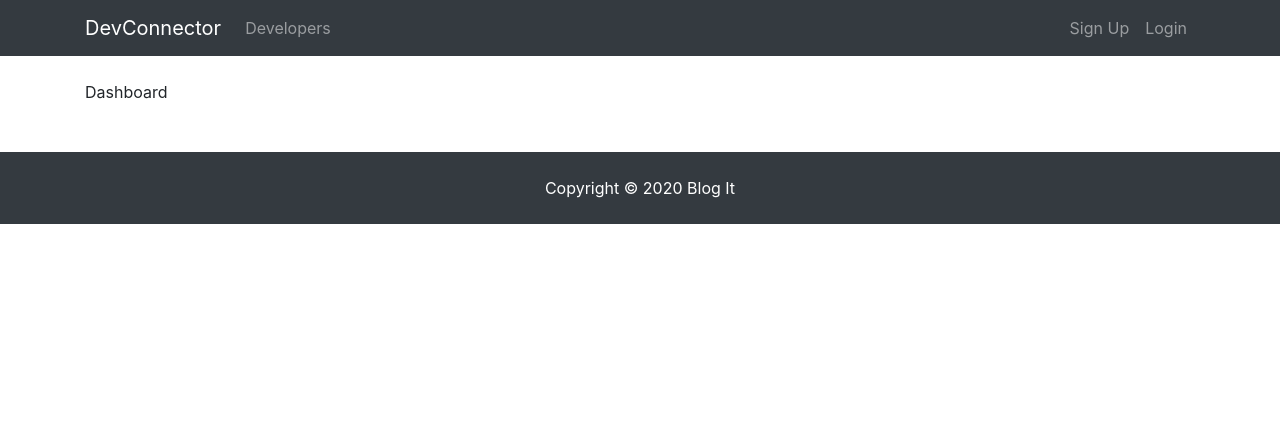
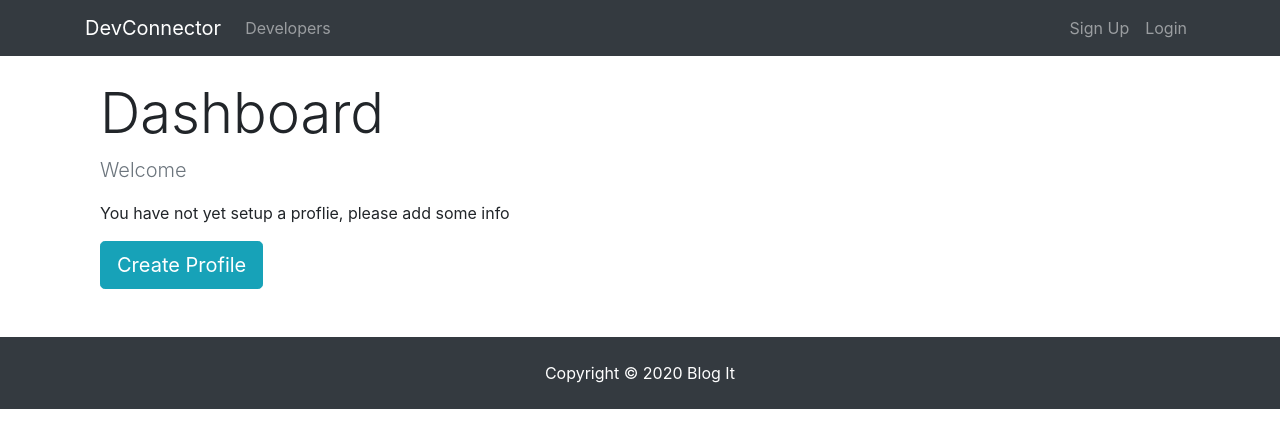
Before and after one commit to Ashish2097/DevCon, a React (Create React App) app in the folder client/: page /dashboard in a window 1280 px wide. Shown: the top 448 px of the page. Built offline with nearby package versions, Linux system fonts and the light colour scheme; no server answers.

Commit message:
loader in dashboard

```diff
--- /dev/null
+++ b/client/src/components/common/Spinner.js
@@ -0,0 +1,12 @@
+import React from "react";
+
+export default function Spinner() {
+    return (
+        <div>
+            <div
+                className="spinner-border"
+                style={{ margin: "auto", display: "block" }}
+            ></div>
+        </div>
+    );
+}
--- a/client/src/components/dashboard/Dashboard.js
+++ b/client/src/components/dashboard/Dashboard.js
@@ -1,13 +1,70 @@
 import React, { Component } from "react";
+import { Link } from "react-router-dom";
 import { connect } from "react-redux";
 import { getCurrentProfile } from "./../../actions/profileActions";
+import { PropTypes } from "prop-types";
+import Spinner from "./../common/Spinner";
 
 class Dashboard extends Component {
     componentDidMount() {
         this.props.getCurrentProfile();
     }
     render() {
-        return <div>Dashboard</div>;
+        const {
+            auth: { user },
+            profile: { profile, loading },
+        } = this.props;
+
+        let dashboardContent;
+
+        if (!profile || loading) dashboardContent = <Spinner />;
+        else {
+            // Check if logged in user has profile data
+            if (Object.keys(profile).length > 0) {
+                dashboardContent = <div> todo : display profile</div>;
+            } else {
+                // User has no Profile
+                dashboardContent = (
+                    <div>
+                        <p className="lead text-muted">Welcome {user.name}</p>
+                        <p>
+                            You have not yet setup a proflie, please add some
+                            info
+                        </p>
+                        <Link
+                            to="/create-profile"
+                            className="btn btn-lg btn-info"
+                        >
+                            Create Profile
+                        </Link>
+                    </div>
+                );
+            }
+        }
+
+        return (
+            <div className="dashboard">
+                <div className="container">
+                    <div className="row">
+                        <div className="col-md-12">
+                            <h1 className="display-4">Dashboard</h1>
+                            {dashboardContent}
+                        </div>
+                    </div>
+                </div>
+            </div>
+        );
     }
 }
-export default connect(null, { getCurrentProfile })(Dashboard);
+
+Dashboard.proptype = {
+    getCurrentProfile: PropTypes.func.isRequired,
+    auth: PropTypes.object.isRequired,
+    profile: PropTypes.object.isRequired,
+};
+const mapStateToProps = (state) => ({
+    profile: state.profile,
+    auth: state.auth,
+});
+
+export default connect(mapStateToProps, { getCurrentProfile })(Dashboard);
```
